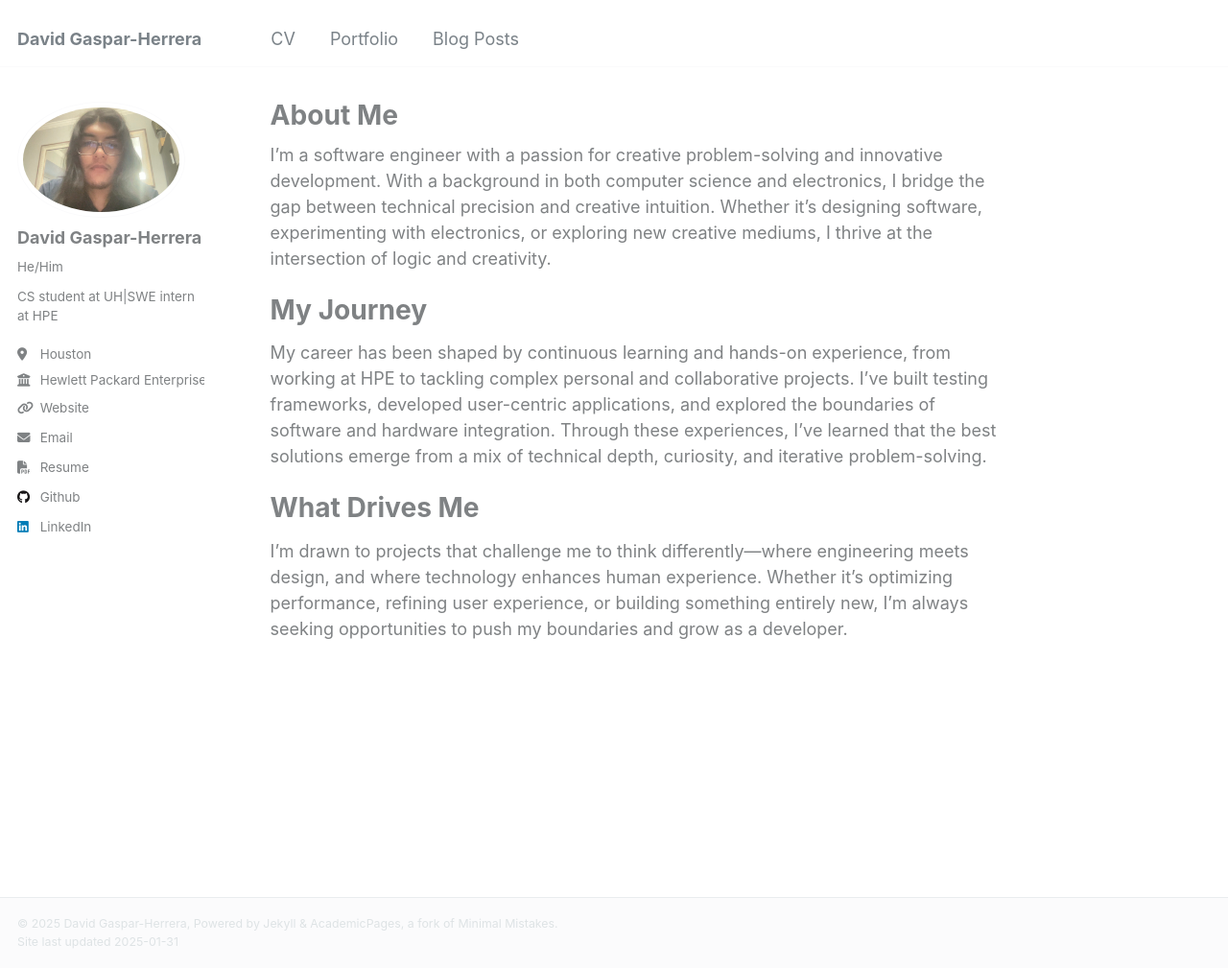
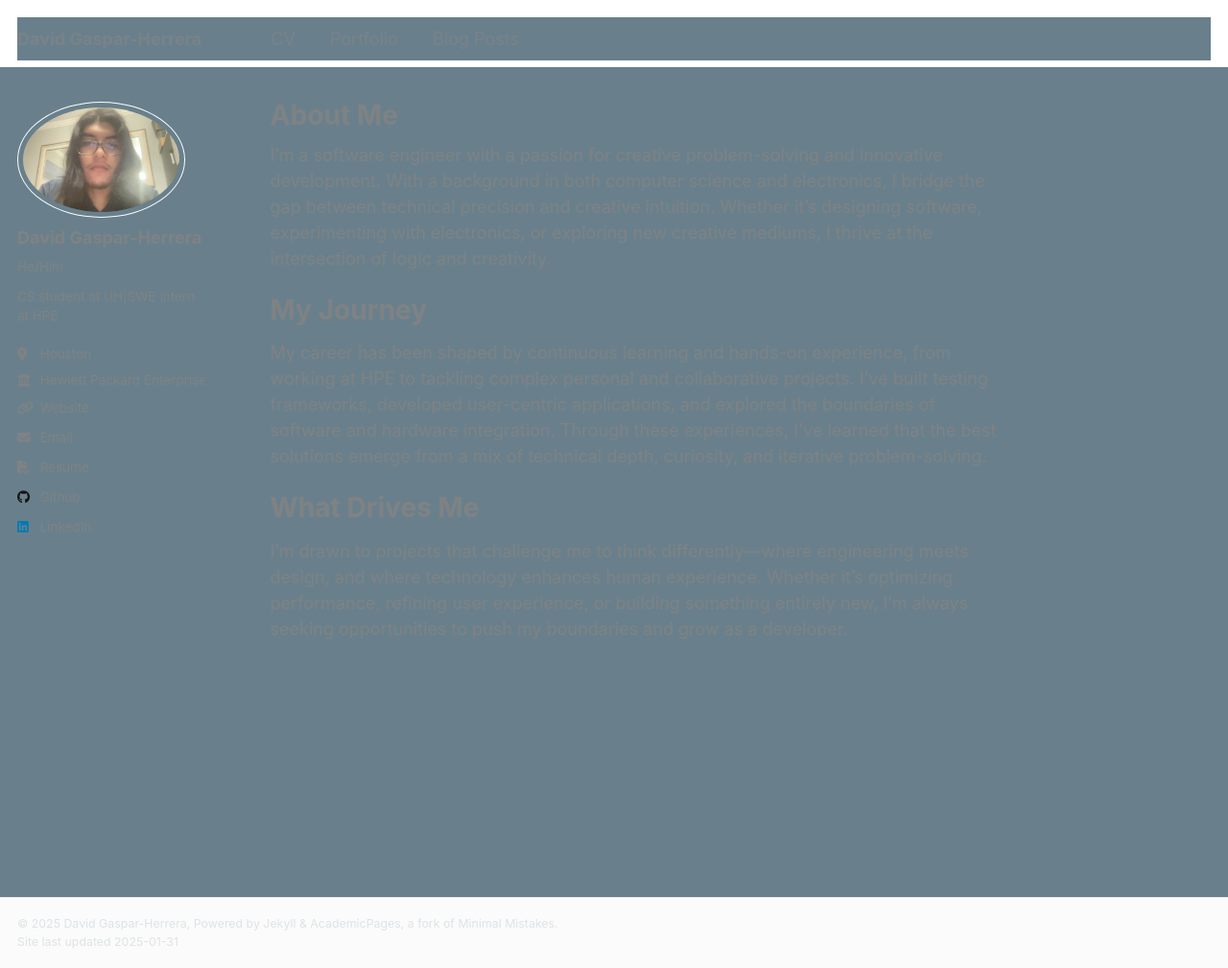
Before and after one commit to David-Gaspar-H/david-gaspar-h.github.io, a Jekyll site: the page built from _pages/about.md, in a window 1280 px wide and 1009 px high. Shown: the whole window at 96% size. Built offline with Jekyll 4.4.1, drawn with Linux system fonts in a browser that asks for light colours.

Commit message:
Update _variables.scss

```diff
--- a/_sass/_variables.scss
+++ b/_sass/_variables.scss
@@ -62,7 +62,7 @@ $light-gray                 : mix(#fff, $gray, 50%);
 $lighter-gray               : mix(#fff, $gray, 90%);
 
 $body-color                 : #001C29;
-$background-color           : #fff;
+$background-color           : #69808C;
 $code-background-color      : #fafafa;
 $code-background-color-dark : $light-gray;
 $text-color                 : $dark-gray;
```
